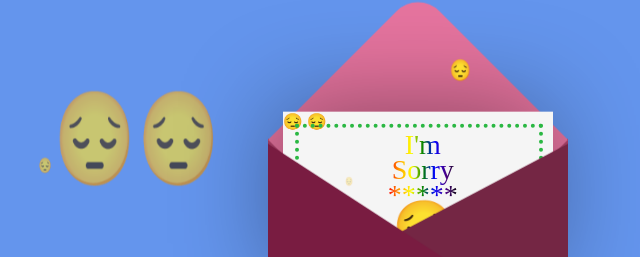
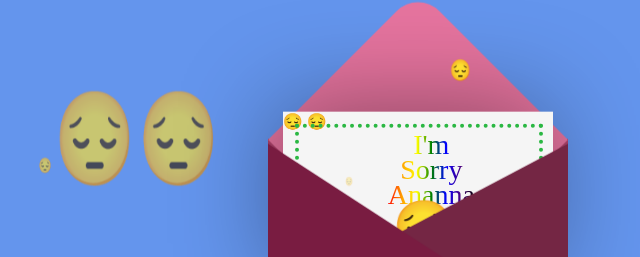
Before and after one commit to anavi321/anavi321.github.io, a plain HTML site: page index.html in a window 1280 px wide. Shown: the part 166-423 px from the top of the page, without its empty margins (361-1001 px from the left). Drawn offline with Linux system fonts and the light colour scheme.

Commit message:
Update index.html

```diff
--- a/index.html
+++ b/index.html
@@ -19,7 +19,7 @@
                               </div>
 
                                      <div class="card"> &#128532;
-                                           <div class="text"> I'm <br> Sorry <br> <!--In place of star you guys can write NAME-->***** </div>&#128532;
+                                           <div class="text"> I'm <br> Sorry <br> <!--In place of star you guys can write NAME-->Ananna </div>&#128532;
                                            <div class="card_emoji" style="font-size: 50px;">&#128532;</div>
                                           </div>
 
```
